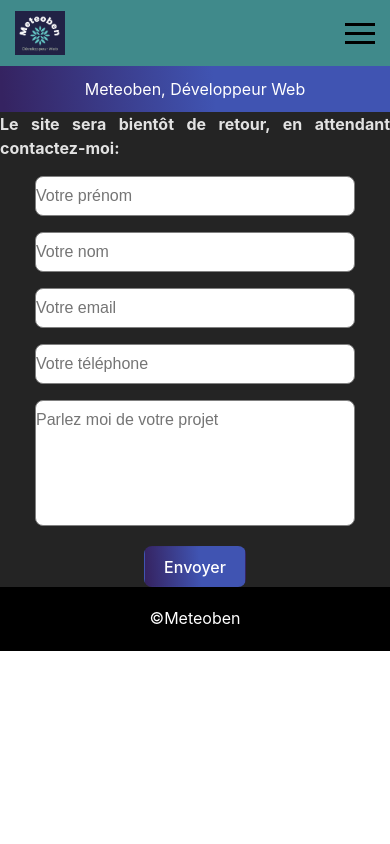
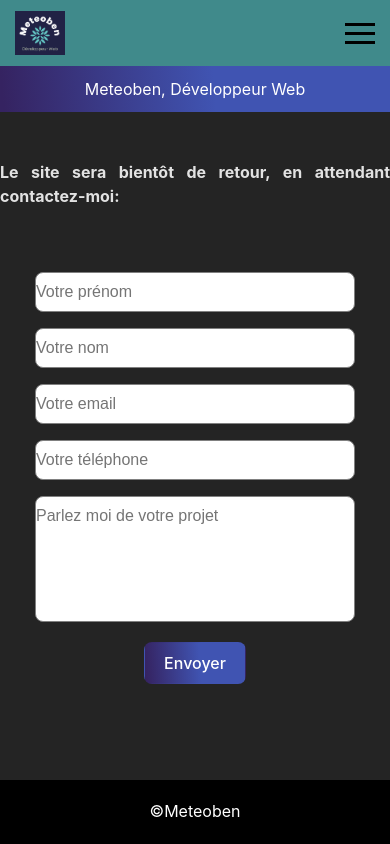
Before and after one commit to Ben43200/meteoben-vite, a React (Vite) app: page / in a window 390 px wide. Built offline with nearby package versions, Linux system fonts and the light colour scheme; a web font is replaced by a local one.

Commit message:
retour à height 100vh car bug en mobile footer collé en haut

```diff
--- a/src/pages/home/home.scss
+++ b/src/pages/home/home.scss
@@ -53,8 +53,8 @@ h2, h3{
   display: grid;
   grid-template-areas: " header " "main " "footer ";
   grid-template-rows: 7rem 1fr auto;
-  // height: 100vh;
-  min-height: 100vh;
+  height: 100vh;
+  // min-height: 100vh;
   // row-gap: 20px;
   text-align: justify;
   margin: 0;
```
